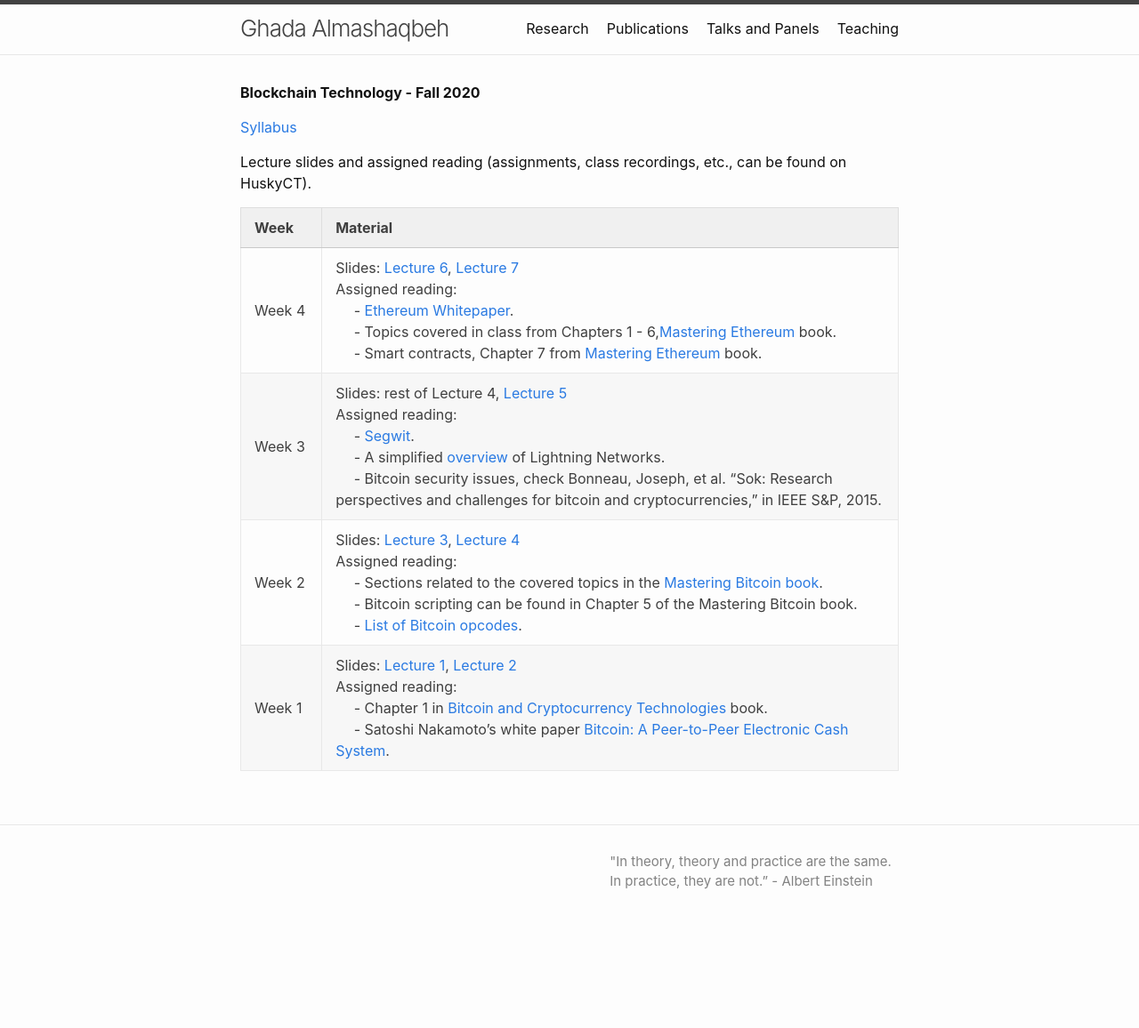
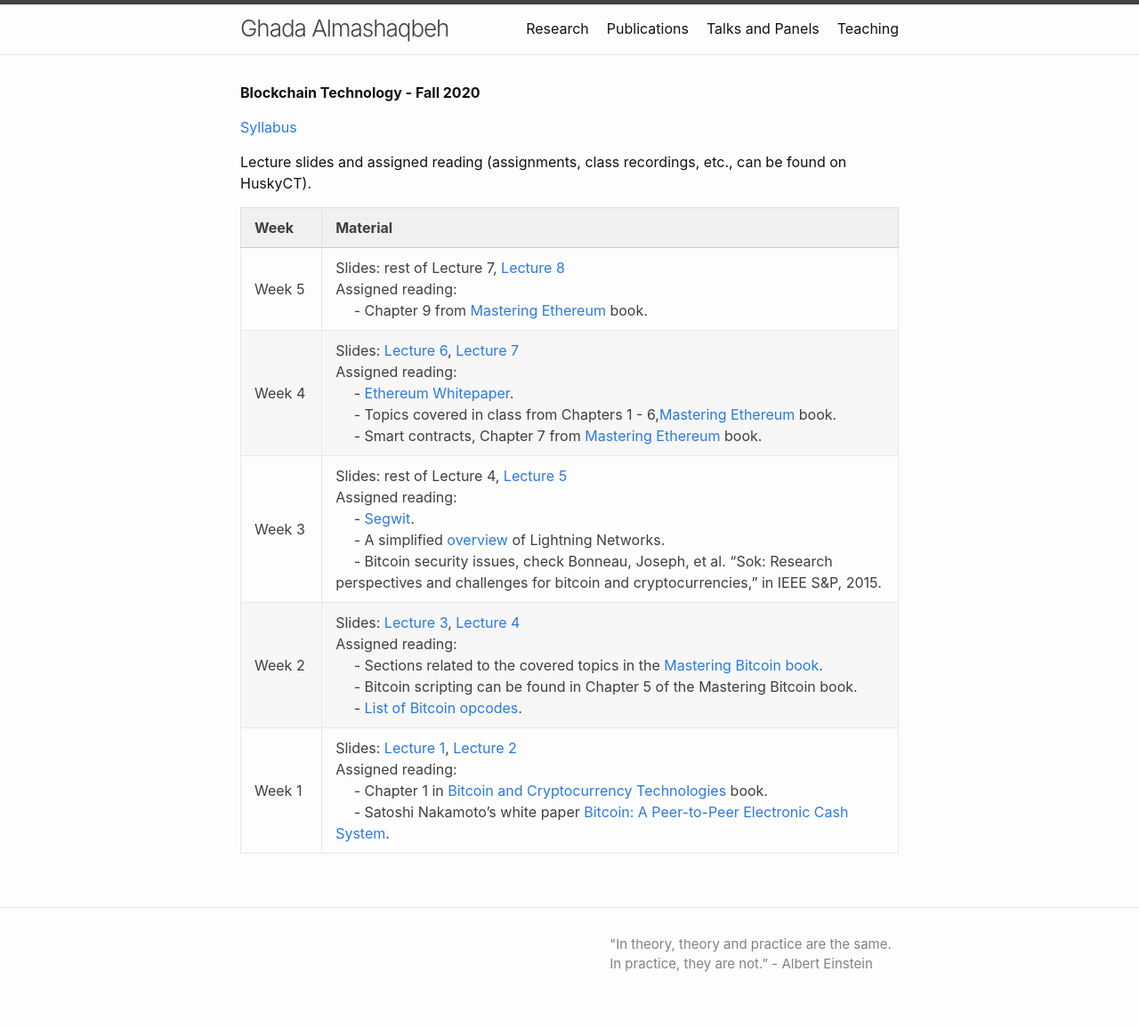
Before and after one commit to GhadaAlmashaqbeh/GhadaAlmashaqbeh.github.io, a Jekyll site: the page built from courses/blockchain-technology-f2020/index.md, in a window 1280 px wide. Shown: the whole page at 89% size. Built offline with Jekyll 4.4.1, drawn with Linux system fonts in a browser that asks for light colours; before the commit the page ends 1063 px from its top, so only the background shows below that.

Commit message:
add lecture 8

```diff
--- a/courses/blockchain-technology-f2020/index.md
+++ b/courses/blockchain-technology-f2020/index.md
@@ -10,6 +10,7 @@ Lecture slides and assigned reading (assignments, class recordings, etc., can be
 
 | Week&emsp;| Material           |
 |----------|--------------------|
+| Week 5 | Slides: rest of Lecture 7, [Lecture 8](./lecture8.pdf) <br/> Assigned reading: <br/> &emsp; - Chapter 9 from [Mastering Ethereum](https://github.com/ethereumbook/ethereumbook/blob/develop/book.asciidoc) book. |
 | Week 4 | Slides: [Lecture 6](./lecture6.pdf), [Lecture 7](./lecture7.pdf) <br/> Assigned reading: <br/> &emsp; - [Ethereum Whitepaper](https://ethereum.org/en/whitepaper/). <br/> &emsp; - Topics covered in class from Chapters 1 - 6,[Mastering Ethereum](https://github.com/ethereumbook/ethereumbook/blob/develop/book.asciidoc) book. <br/> &emsp; - Smart contracts, Chapter 7 from [Mastering Ethereum](https://github.com/ethereumbook/ethereumbook/blob/develop/book.asciidoc) book. |
 | Week 3 | Slides: rest of Lecture 4, [Lecture 5](./lecture5.pdf) <br/> Assigned reading: <br/> &emsp; - [Segwit](https://en.bitcoin.it/wiki/Segregated_Witness). <br/> &emsp; - A simplified [overview](https://academy.binance.com/blockchain/what-is-lightning-network) of Lightning Networks. <br/> &emsp; - Bitcoin security issues, check Bonneau, Joseph, et al. "Sok: Research perspectives and challenges for bitcoin and cryptocurrencies," in IEEE S&P, 2015.|
 | Week 2 | Slides: [Lecture 3](./lecture3.pdf), [Lecture 4](./lecture4.pdf) <br/> Assigned reading: <br/> &emsp; - Sections related to the covered topics in the [Mastering Bitcoin book](https://en.bitcoin.it/wiki/Mastering_Bitcoin). <br/> &emsp; - Bitcoin scripting can be found in Chapter 5 of the Mastering Bitcoin book. <br/> &emsp; - [List of Bitcoin opcodes](https://en.bitcoin.it/wiki/Script). |
```
Also changed, not shown: 1 other file.
